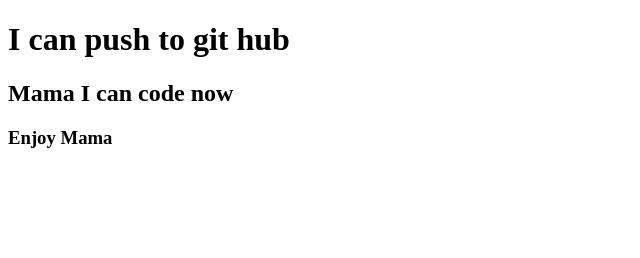
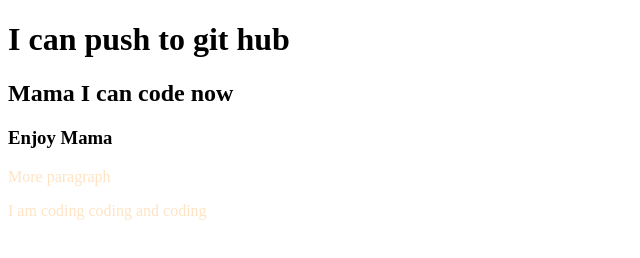
Before and after one commit to SajibBhattacharjee/my-third-repo, a plain HTML site: page index.html in a window 1280 px wide. Shown: the whole page, without its empty margins (0-640 px from the left). Drawn offline with Linux system fonts and the light colour scheme.

Commit message:
styles added

```diff
--- a/index.html
+++ b/index.html
@@ -5,10 +5,13 @@
     <meta http-equiv="X-UA-Compatible" content="IE=edge">
     <meta name="viewport" content="width=device-width, initial-scale=1.0">
     <title>My third html repo</title>
+    <link rel="stylesheet" href="style.css">
 </head>
 <body>
     <h1>I can push to git hub</h1>
     <h2>Mama I can code now</h2>
     <h3>Enjoy Mama</h3>
+    <p>More paragraph</p>
+    <p>I am coding coding and coding </p>
 </body>
 </html>
--- /dev/null
+++ b/style.css
@@ -0,0 +1,3 @@
+p{
+    color: bisque;
+}
```
